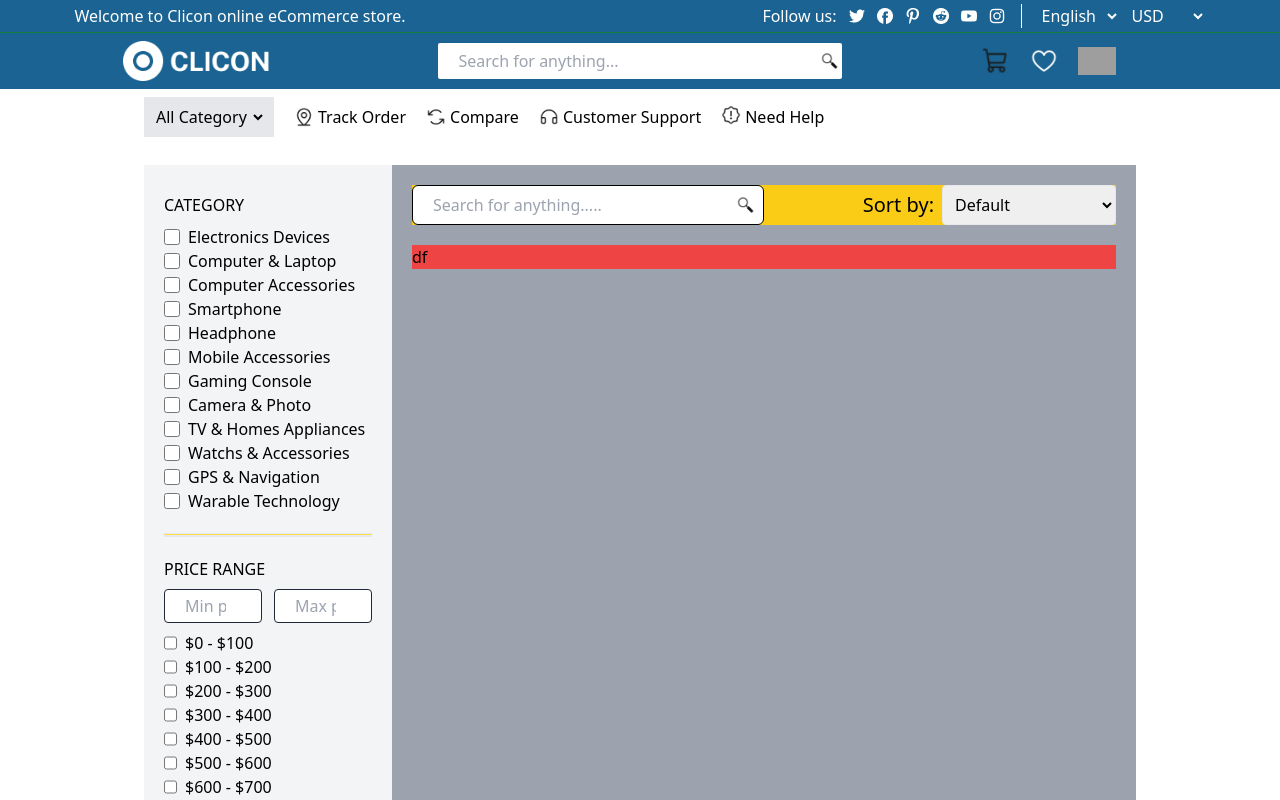
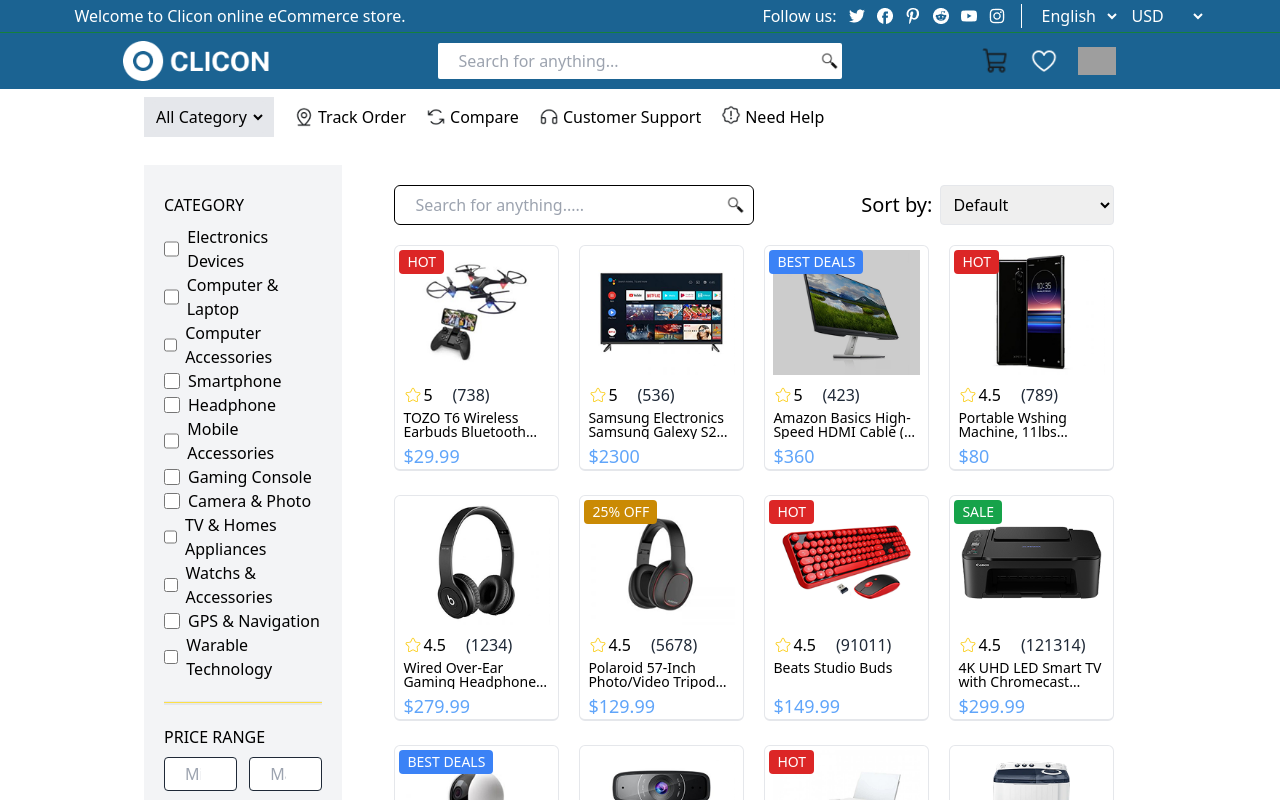
Before and after one commit to jim2107054/CLICON, a React (Vite) app in the folder frontend/: page /shop in a window 1280 px wide. Shown: the top 800 px of the page. Built offline with nearby package versions, Linux system fonts and the light colour scheme; grey boxes are pictures that could not be loaded.

Commit message:
shop page done

```diff
--- a/frontend/package.json
+++ b/frontend/package.json
@@ -10,6 +10,7 @@
     "preview": "vite preview"
   },
   "dependencies": {
+    "@tailwindcss/line-clamp": "^0.4.4",
     "react": "^19.1.0",
     "react-dom": "^19.1.0",
     "react-icons": "^5.5.0",
--- a/frontend/src/assets/ShopItem.js
+++ b/frontend/src/assets/ShopItem.js
@@ -29,7 +29,7 @@ const shopItems = [
     image: shopImg1,
     rating: 5,
     sell: 738,
-    title: "TOZO T6 True Wireless Earbuds Bluetooth Headphon...",
+    title: "TOZO T6 Wireless Earbuds Bluetooth Headphon...",
     price: 29.99,
     offer: "HOT",
   },
--- /dev/null
+++ b/frontend/src/components/ItemCard.jsx
@@ -0,0 +1,59 @@
+import React from "react";
+import { CiStar } from "react-icons/ci";
+
+const ItemCard = (props) => {
+  const { id, image, rating, sell, title, price, offer } = props;
+
+  return (
+    <div>
+      <div key={id} className="flex flex-col border border-b-2 cursor-pointer rounded-md overflow-hidden hover:shadow-lg transition-shadow duration-500 ease-in-out hover:scale-105">
+        {/* Image Section */}
+        <div className="relative flex px-2 py-1 w-full h-[50%]">
+          <div className="h-[50%]"><img className="h-full w-full" src={image} alt="product" /></div>
+          {offer && (
+            <span
+              className={`absolute top-1 left-1 px-2 py-0.5 text-sm rounded text-white ${
+                offer === "HOT"
+                  ? "bg-red-600"
+                  : offer === "BEST DEALS"
+                  ? "bg-blue-500"
+                  : offer === "SALE"
+                  ? "bg-green-600"
+                  : offer === "25% OFF"
+                  ? "bg-yellow-600"
+                  : ""
+              }`}
+            >
+              {offer}
+            </span>
+          )}
+        </div>
+
+        {/* Info Section */}
+        <div className="flex flex-col px-2 py-1 flex-grow justify-between">
+          <div className="flex gap-5">
+            <span className="flex items-center">
+              <CiStar className="text-xl text-yellow-400" />
+              {rating}
+            </span>
+            <span className="text-gray-800">({sell})</span>
+          </div>
+
+          {/* Title */}
+          <div className="h-10 justify-center">
+            <h3 className="text-sm font-medium text-start leading-none line-clamp-2 mt-1">
+            {title}
+          </h3>
+          </div>
+
+          {/* Price */}
+          <p className="text-[18px] leading-none text-blue-400 font-medium">
+            ${price}
+          </p>
+        </div>
+      </div>
+    </div>
+  );
+};
+
+export default ItemCard;
--- a/frontend/src/pages/ShopPage.jsx
+++ b/frontend/src/pages/ShopPage.jsx
@@ -1,12 +1,14 @@
 import React from "react";
-import { assets } from './../assets/assets';
+import { assets } from "./../assets/assets";
+import ItemCard from "../components/ItemCard";
+import shopItems from "../assets/ShopItem";
 
 const ShopPage = () => {
   return (
     <div>
-      <div className="flex flex-col md:flex-row px-5 lg:px-36 py-5">
+      <div className="flex flex-col gap-10 md:flex-row px-5 lg:px-36 py-5">
         {/*------------Left Div---------------*/}
-        <div className="hidden md:block w-full lg:w-1/4 bg-gray-100 p-5">
+        <div className="hidden md:block w-full lg:w-1/5 bg-gray-100 p-5">
           {/*-----------Left Div Category------ */}
           <div>
             <p className="font-medium my-2">CATEGORY</p>
@@ -227,12 +229,20 @@ const ShopPage = () => {
           </div>
         </div>
         {/*------------Right Div---------------*/}
-        <div className="w-full bg-gray-400 lg:w-3/4 p-5">
+        <div className="w-full lg:w-3/4 px-3 py-5 items-center justify-center">
           {/*-----------Right Div Top------ */}
-          <div className="w-full bg-yellow-400 mb-5 flex flex-col items-center justify-between md:flex-row gap-5">
+          <div className="w-full mb-5 flex flex-col items-center justify-between md:flex-row gap-5">
             <div className="flex relative w-full lg:w-1/2 group items-center">
-              <input className="border w-full px-5 py-1 rounded-md h-10 border-black" type="text" placeholder="Search for anything....."/>
-              <img className="h-5 absolute right-2 " src={assets.search} alt="searchIcon" />
+              <input
+                className="border w-full px-5 py-1 rounded-md h-10 border-black"
+                type="text"
+                placeholder="Search for anything....."
+              />
+              <img
+                className="h-5 absolute right-2 "
+                src={assets.search}
+                alt="searchIcon"
+              />
             </div>
             <div className="flex gap-2 items-center">
               <p className="text-xl font-light">Sort by:</p>
@@ -246,8 +256,19 @@ const ShopPage = () => {
             </div>
           </div>
           {/*---------------Right Div Bottom-------------- */}
-          <div className="bg-red-500">
-            df
+          <div className="grid grid-cols-1 sm:grid-cols-2 md:grid-cols-3 lg:grid-cols-4 2xl:grid-cols-5 gap-5 gap-y-6">
+            {shopItems.slice(0, 24).map((item, index) => (
+              <ItemCard
+                key={index}
+                id={item.id}
+                image={item.image}
+                rating={item.rating}
+                sell={item.sell}
+                title={item.title}
+                price={item.price}
+                offer={item.offer}
+              />
+            ))}
           </div>
         </div>
       </div>
--- a/frontend/tailwind.config.js
+++ b/frontend/tailwind.config.js
@@ -15,5 +15,7 @@ export default {
       }
     },
   },
-  plugins: [],
+  plugins: [
+    require('@tailwindcss/line-clamp'),
+  ],
 }
```
Also changed, not shown: 1 other file (tests, documents, lock files or other folders).
